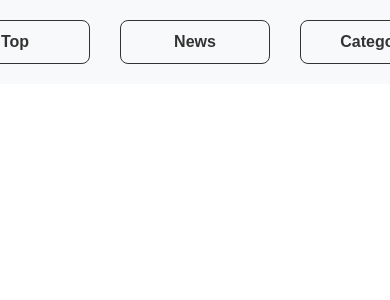
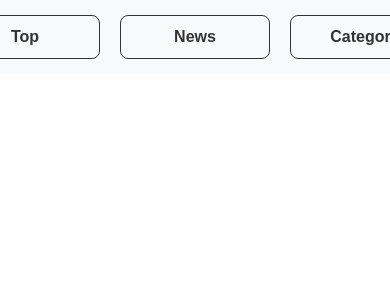
Before and after one commit to minami162/techblog, a Next.js app: page /components/header in a window 390 px wide. Shown: the top 300 px of the page. Built offline with nearby package versions, Linux system fonts and the light colour scheme.

Commit message:
モバイルヘッダーテスト１

```diff
--- a/app/components/header/styles.module.css
+++ b/app/components/header/styles.module.css
@@ -59,3 +59,11 @@
     color: #fff; /* アクティブ状態の文字色 */
     border: 2px solid #000; /* 太い枠線 */
   }
+
+
+/* モバイル対応 */
+@media (max-width: 768px) {
+  .button{
+    margin:5px;
+  }
+}
```
